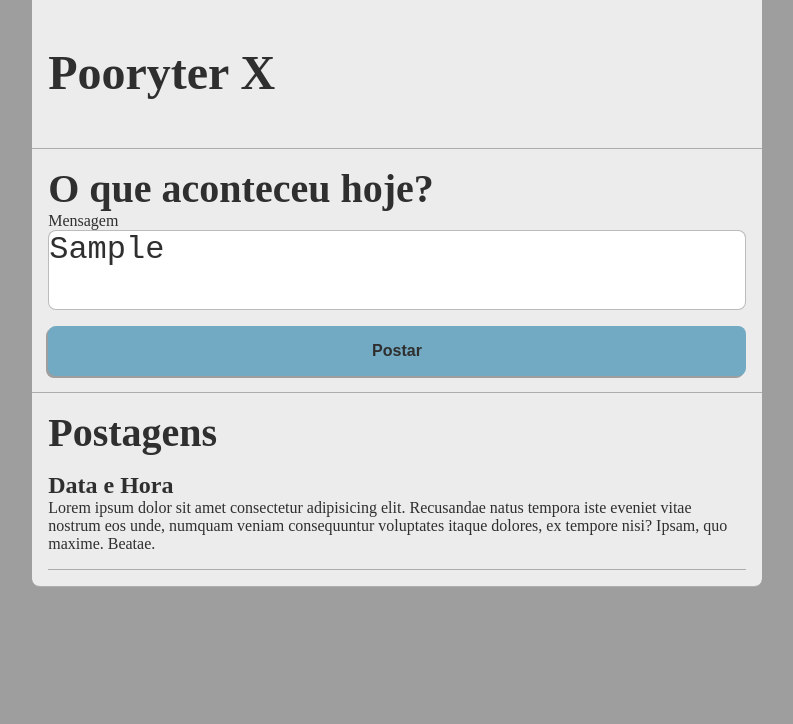
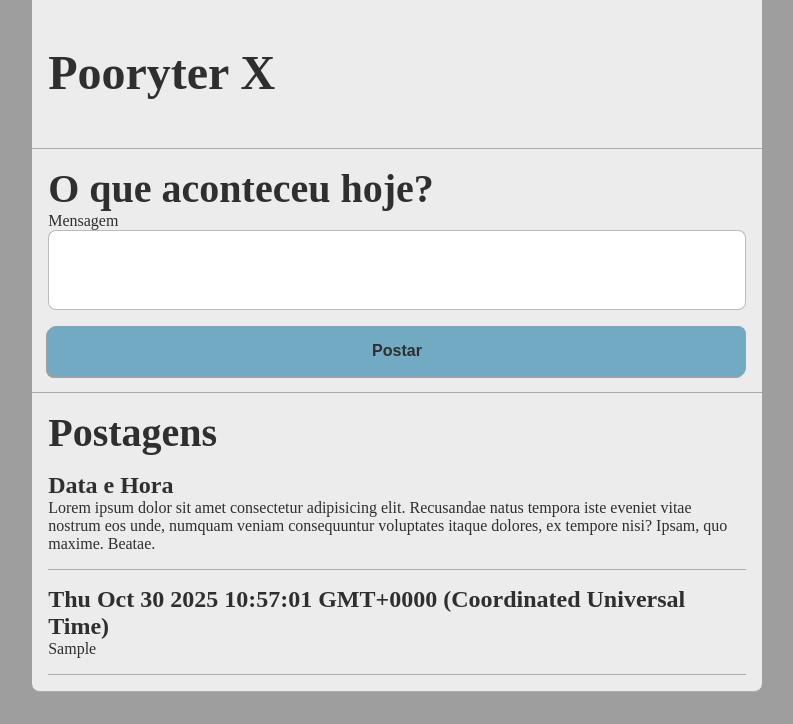
Before and after one commit to mateusluiss/Pooryter-IFRN, a plain HTML site: page index.html in a window 1280 px wide. Both pictures are taken after typing "Sample" into the empty fields and a click on the button "Postar". Shown: the part 87-811 px from the top of the page, without its empty margins (243-1036 px from the left). Drawn offline with nearby package versions, Linux system fonts and the light colour scheme.

Commit message:
Criação do arquivo .js que cria os elementos para uma nova postagem, utilizando-se do texto inserido no textarea#msg

```diff
--- a/index.html
+++ b/index.html
@@ -12,6 +12,7 @@
     <!-- Importação de Javascript -->
     <!-- Importação do conjunto de Ícones do Font Awesome -->
     <script src="https://kit.fontawesome.com/6c2e9979a8.js"></script>
+    <script src="js/posts.js" defer></script>
 
     <title>Pooryter X</title>
 </head>
@@ -46,7 +47,7 @@
             <input type="button" value="Postar" id="btnPostar">
         </form>
     </main>
-    <section><!-- Sessão de postagens-->
+    <section id="postagens"><!-- Sessão de postagens-->
         <h2>Postagens</h2>
         <article><!-- Cada postagem será um <article>, esse é um exemplo -->
             <h3>Data e Hora</h3>
--- /dev/null
+++ b/js/posts.js
@@ -0,0 +1,27 @@
+/**
+ * Associa o clique do botão à execução da função "postar()"
+ */
+btnPostar.onclick = postar;
+
+function postar(){
+    // Cria elementos HTML e os armazena em variáveis
+    let post = document.createElement("article");
+    let title = document.createElement("h3");
+    let text = document.createElement("p");
+
+    /**
+     * Define o título da postagem
+     * - Uma vez que não temos banco de dados para recuperar o nome de usuário logado
+     */
+    title.innerText = new Date(); // new Date() retorna a data e hora atual
+    // Atribui o conteúdo da textarea#msg para a tag <p> que criamos
+    text.innerText = msg.value;
+    msg.value = ""; // Apaga o conteúdo do textarea#msg
+
+    // Aninha os elementos <h3> e <p> à tag <article>
+    post.appendChild(title);
+    post.appendChild(text);
+
+    // Aninha o <article> que criamos à section#postagens
+    postagens.appendChild(post);
+}
```
